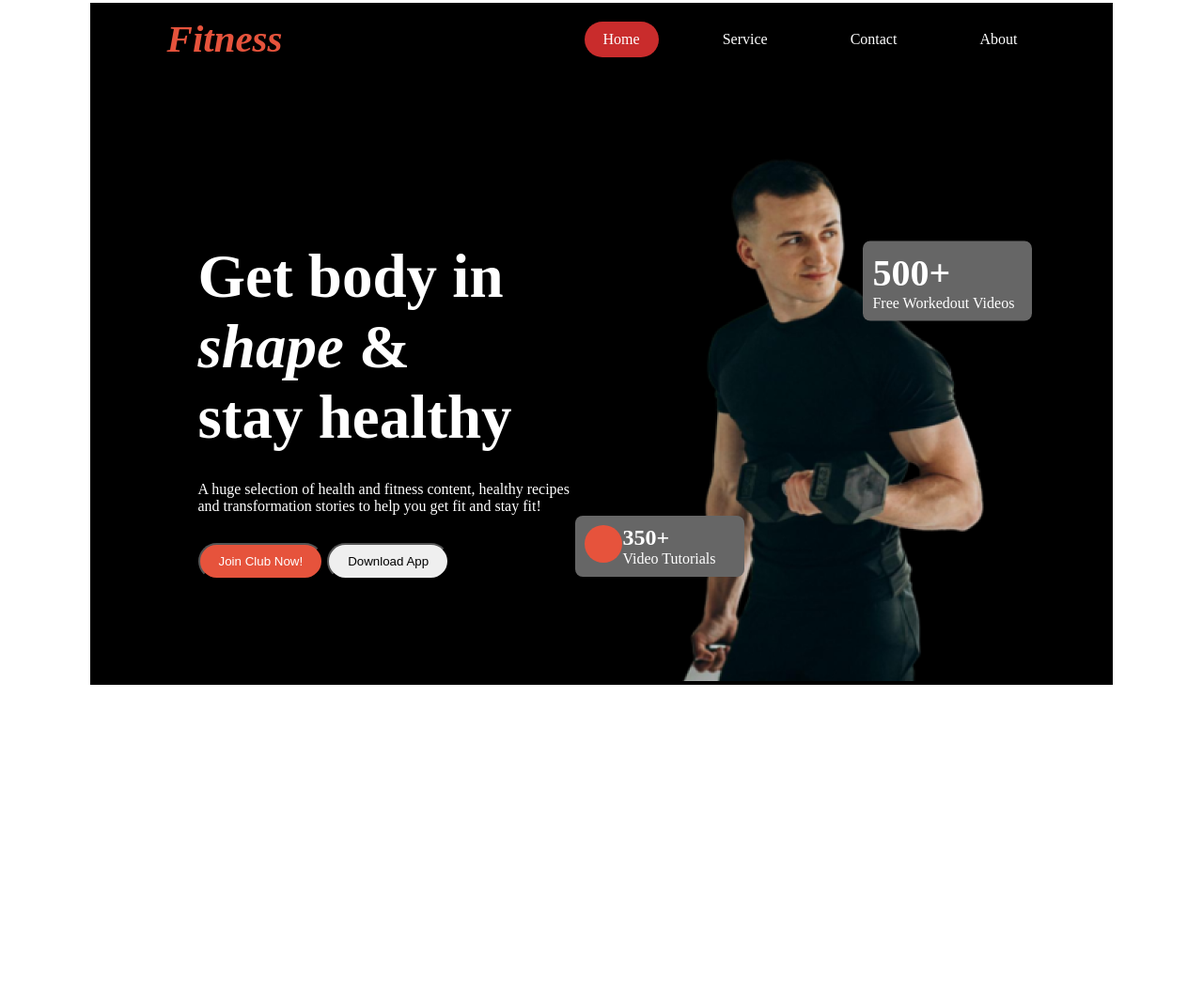
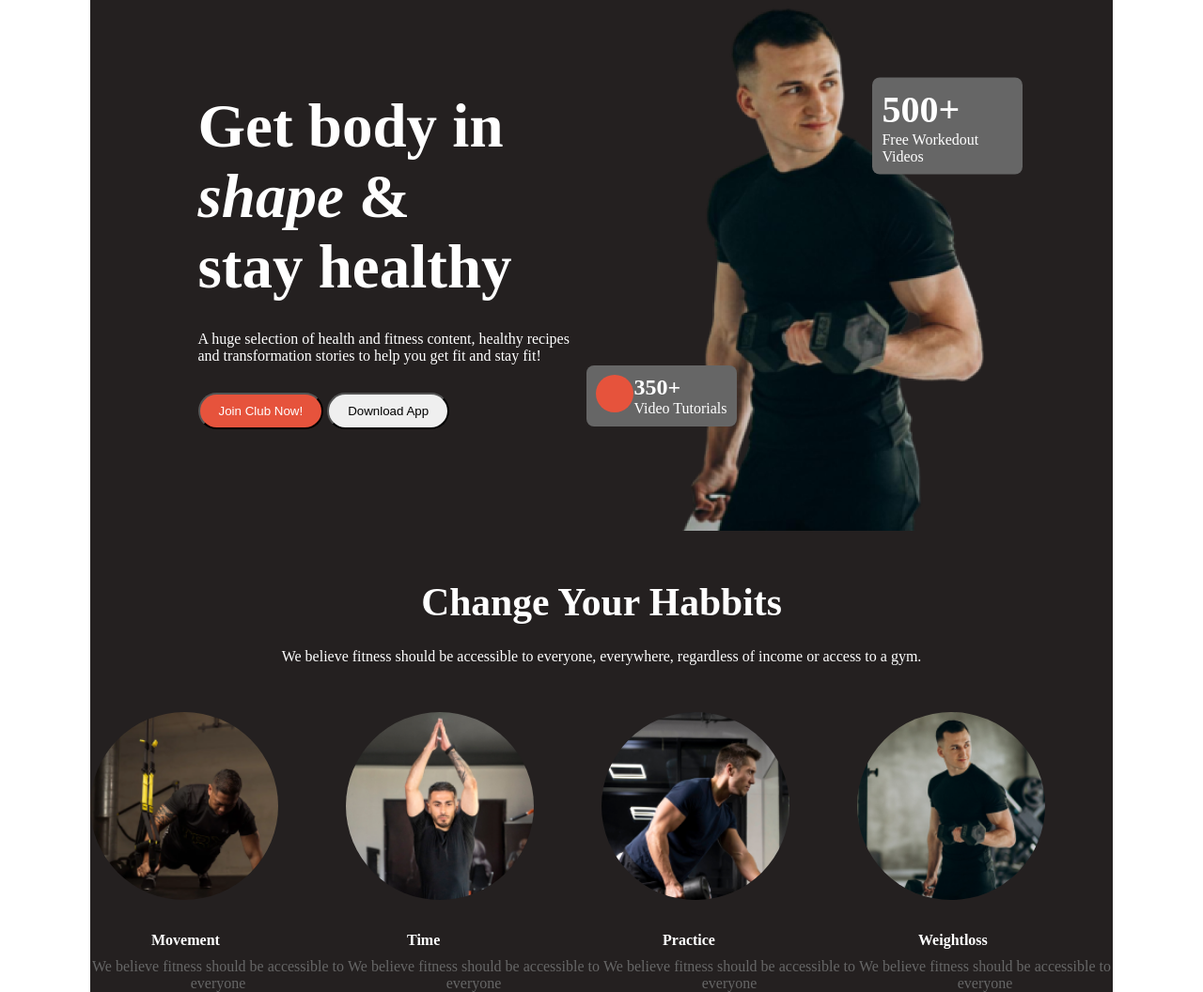
Before and after one commit to zahirulsarker/Assignment-02, a plain HTML site: page index.html in a window 1280 px wide. Shown: the part 77-1133 px from the top of the page at 94% size. Before the commit the page ends 886 px from the top, so only its background shows below. Drawn offline with Linux system fonts and the light colour scheme.

Commit message:
habbit section added

```diff
--- a/index.html
+++ b/index.html
@@ -41,5 +41,33 @@
     </div>
     </div>
   </header>
+  <main>
+    <section class="container your-habbits">
+      <h2 class="habbit-title">Change Your Habbits</h2>
+      <p class="gym">We believe fitness should be accessible to everyone, everywhere, regardless of income or access to a gym.</p>
+      <div class="habbits">
+        <div><img src="./B10A2-versatile-ui/images/image 3.png" alt="">
+          <h4 class="habbit">Movement</h4>
+          <p class="fitness">We believe fitness should be accessible to everyone</p>
+        </div>
+        <div><img src="./B10A2-versatile-ui/images/image 2.png" alt="">
+          <h4 class="habbit">Time</h4>
+          <p class="fitness">We believe fitness should be accessible to everyone</p>
+        </div>
+        <div><img src="./B10A2-versatile-ui/images/image 4.png" alt="">
+          <h4 class="habbit">Practice</h4>
+          <p class="fitness">We believe fitness should be accessible to everyone</p>
+        </div>
+        <div><img src="./B10A2-versatile-ui/images/image 5.png" alt="">
+          <h4 class="habbit">Weightloss</h4>
+          <p class="fitness">We believe fitness should be accessible to everyone</p>
+        </div>
+
+
+      </div>
+    </section>
+
+
+  </main>
 </body>
 </html>
--- a/style/assign.css
+++ b/style/assign.css
@@ -8,14 +8,16 @@
 
 *{
   margin: 0;
+  box-sizing: border-box;
 }
 /* haeder section start */
 .header{
-background-color: black;
+background-color: rgb(36, 32, 32);
+margin-top: 0;
 }
 .container{
 width: 85%;
-margin: 5rem auto;
+margin: 0 auto;
 }
 .nav-bar{
   display: flex;
@@ -80,7 +82,7 @@ h1{
 }
 .text-overlay-1{
   position: absolute;
-  transform: translate(110%, -650%);
+  transform: translate(130%, -550%);
 }
 .text-overlay-2{
   position: absolute;
@@ -106,3 +108,44 @@ h1{
   background-color:#666666;
   border-radius: 8px;
   }
+
+  /* habbits section starts */
+  .your-habbits{
+    background-color: rgb(36, 32, 32);
+  }
+  .habbits{
+    display: flex;
+    justify-content: space-around;
+
+
+  }
+  .habbit-title{
+    padding-top: 3rem;
+    font-size: 2.6rem;
+    font-weight: 600;
+  }
+  .habbit-title, .gym, .fitness{
+    text-align: center;
+    color: white;
+  }
+  .gym{
+    padding-top: 25px;
+    padding-bottom: 50px;
+  }
+  .habbits img{
+    width: 200px;
+    height: 200px;
+    border-radius: 50%;
+
+  }
+  .habbit{
+    color: white;
+    text-align:start;
+    padding-top: 30px;
+    padding-left: 50px;
+    margin-left: 15px;
+  }
+  .fitness{
+    padding-top: 10px;
+    color:#666666 ;
+  }
```
